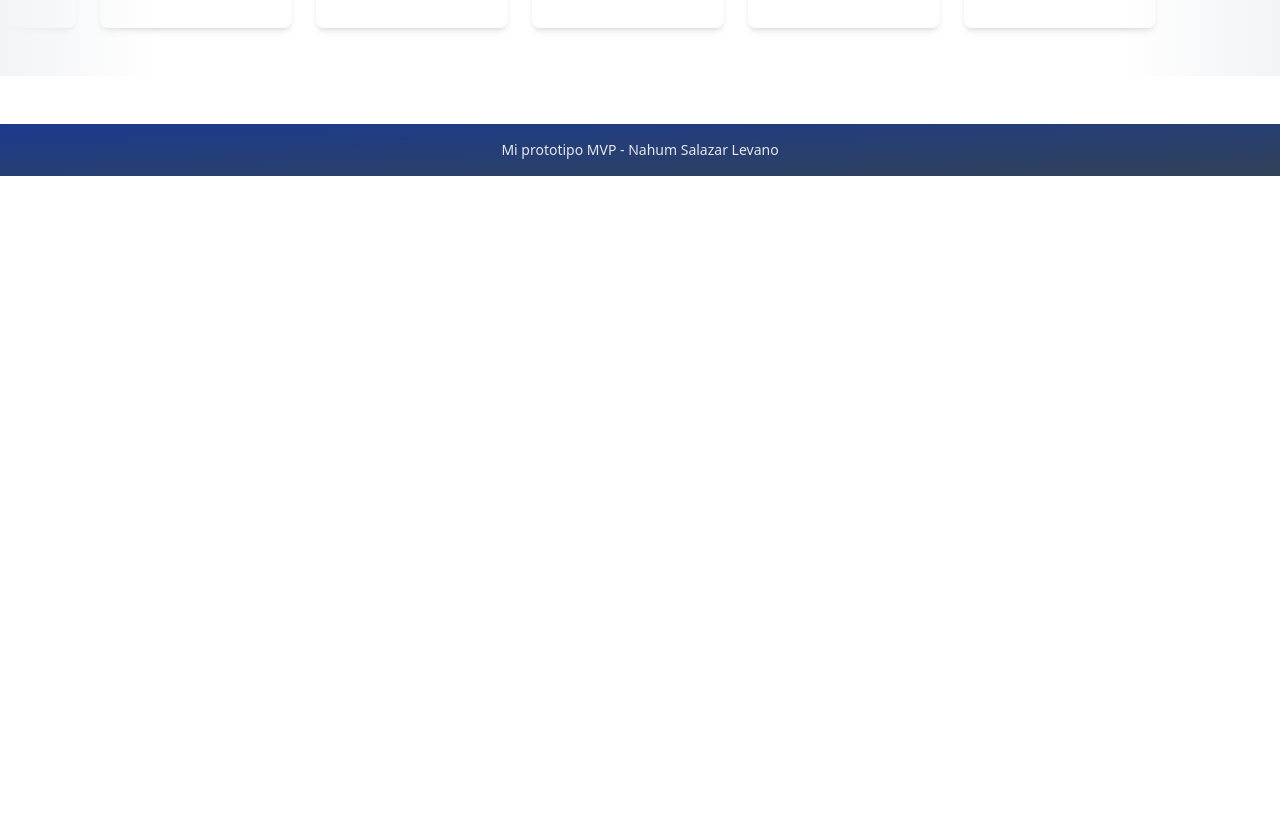
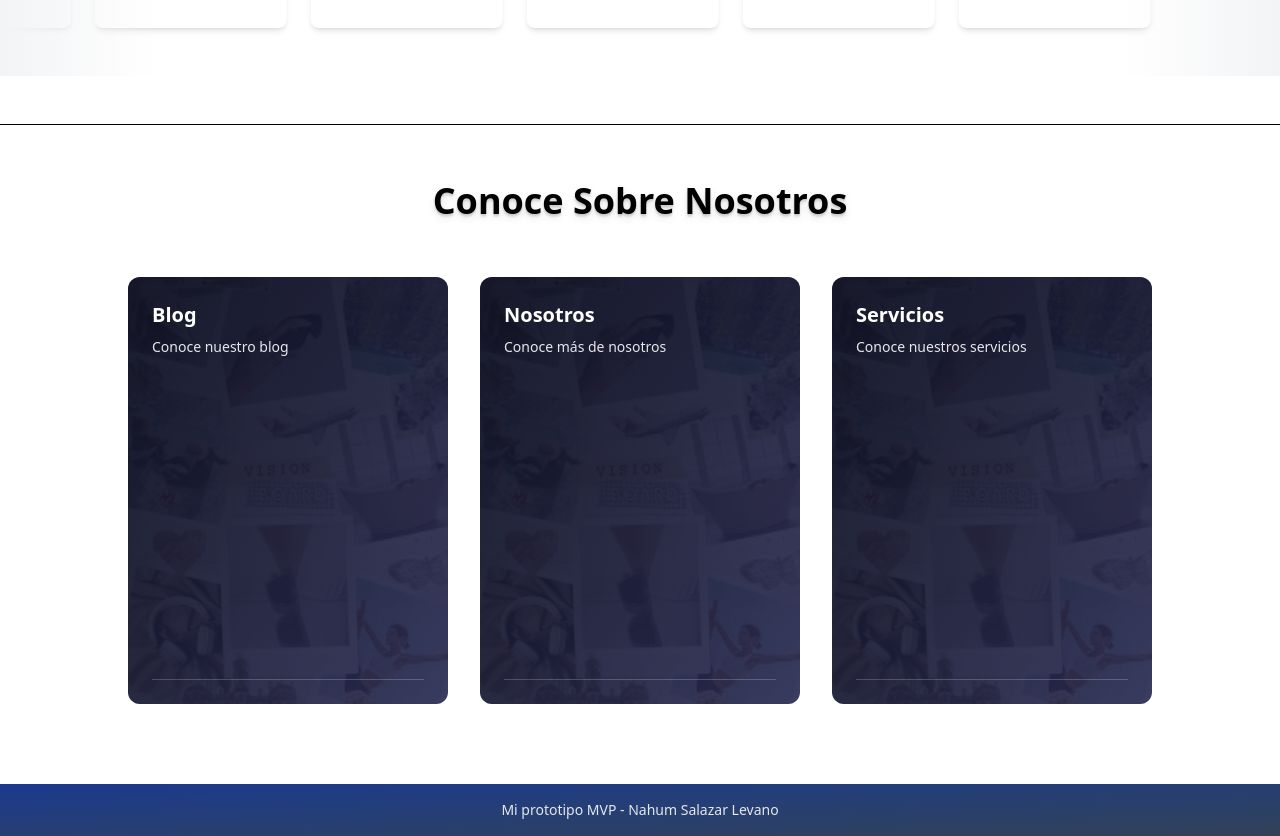
Before and after one commit to Nahum-SL/mvp-project, a Next.js app: page / in a window 1280 px wide. Shown: the part 624-1460 px from the top of the page. Before the commit the page ends 800 px from the top, so only its background shows below. Built offline with nearby package versions, Linux system fonts and the light colour scheme.

Commit message:
añadiendo un section para el home

```diff
--- a/package.json
+++ b/package.json
@@ -26,6 +26,7 @@
     "dotenv": "^17.2.4",
     "eslint": "^9",
     "eslint-config-next": "16.1.6",
+    "prettier-plugin-tailwindcss": "^0.7.2",
     "prisma": "^7.3.0",
     "tailwindcss": "^4",
     "typescript": "^5"
--- a/src/app/page.tsx
+++ b/src/app/page.tsx
@@ -1,6 +1,8 @@
 import LogosCarrusel from "../shared/ui/logos-carrusel";
 import CardTitle from "../shared/ui/cards/CardTitle";
 import { logos } from "../shared/types/logos";
+import ArticleHome from "../shared/ui/cards/home/ArticleHome";
+import { logosHome } from "../shared/types/logosHome";
 
 export default function Home() {
   return (
@@ -12,6 +14,9 @@ export default function Home() {
           images={logos}
         />
       </section>
+      <section>
+        <ArticleHome title="Conoce Sobre Nosotros" cards={logosHome}/>
+      </section>
     </div>
   );
 }
--- /dev/null
+++ b/src/shared/types/logosHome.ts
@@ -0,0 +1,5 @@
+export const logosHome = [
+  {id: 1, title: "Blog", subtitle: "Conoce nuestro blog",image:"/ejemplo.jpeg", href: "/blog"},
+  {id: 2, title: "Nosotros", subtitle: "Conoce más de nosotros",image:"/ejemplo.jpeg", href: "/nosotros"},
+  {id: 3, title: "Servicios", subtitle: "Conoce nuestros servicios",image:"/ejemplo.jpeg", href: "/servicios"},
+]
--- a/src/shared/ui/ContactForm.tsx
+++ b/src/shared/ui/ContactForm.tsx
@@ -97,6 +97,7 @@ export default function ContactForm() {
           <input
             name="name"
             required
+            placeholder="Tu nombre"
             value={formData.name}
             onChange={handleChange}
             className="w-full rounded-lg border border-gray-300 px-4 py-2 focus:border-blue-700 focus:ring-2 focus:ring-blue-200 outline-none"
@@ -111,6 +112,7 @@ export default function ContactForm() {
             type="email"
             name="email"
             required
+            placeholder="tu@email.com"
             value={formData.email}
             onChange={handleChange}
             className="w-full rounded-lg border border-gray-300 px-4 py-2 focus:border-blue-700 focus:ring-2 focus:ring-blue-200 outline-none"
@@ -125,6 +127,7 @@ export default function ContactForm() {
             name="number"
             maxLength={9}
             required
+            placeholder="*********"
             value={formData.number}
             onChange={handleChange}
             className="w-full rounded-lg border border-gray-300 px-4 py-2 focus:border-blue-700 focus:ring-2 focus:ring-blue-200 outline-none"
@@ -139,6 +142,7 @@ export default function ContactForm() {
             type="date"
             name="fechaNac"
             required
+            placeholder="dd/mm/aa"
             value={formData.fechaNac}
             onChange={handleChange}
             className="w-full rounded-lg border border-gray-300 px-4 py-2 focus:border-blue-700 focus:ring-2 focus:ring-blue-200 outline-none"
@@ -152,6 +156,7 @@ export default function ContactForm() {
           <textarea
             name="comment"
             rows={4}
+            placeholder="Dejanos saber tu opinion"
             value={formData.comment}
             onChange={handleChange}
             className="w-full rounded-lg border border-gray-300 px-4 py-2 resize-none focus:border-blue-700 focus:ring-2 focus:ring-blue-200 outline-none"
--- a/src/shared/ui/Navbar.tsx
+++ b/src/shared/ui/Navbar.tsx
@@ -2,11 +2,12 @@
 
 import Link from "next/link";
 import { useState } from "react";
-import { Menu, X } from "lucide-react";
+import { Menu, X, Bell } from "lucide-react";
 import { motion } from "framer-motion";
 
 function NavbarCard() {
-  const [open, setOpen] = useState(false);
+  const [openMenu, setOpenMenu] = useState(false);
+  const [openBell, setOpenBell] = useState(false);
 
   return (
     <nav className="fixed top-0 w-full z-50 bg-white text-gray-900 shadow-md">
@@ -16,9 +17,14 @@ function NavbarCard() {
           Asescon
         </Link>
 
-        <div className="hidden md:flex
-         items-center gap-4 text-gray-600 font-medium">
-          <Link href="/" className="hover:text-blue-700 hover:underline transition-colors">
+        <div
+          className="hidden md:flex
+         items-center gap-4 text-gray-600 font-medium"
+        >
+          <Link
+            href="/"
+            className="hover:text-blue-700 hover:underline transition-colors"
+          >
             INICIO
           </Link>
           <Link
@@ -69,70 +75,91 @@ function NavbarCard() {
           </Link>
         </div>
 
-        {/* Mobile button */}
+        {/* Mobile Notificaciones */}
+        <button
+          className="md:hidden p-3 hover:bg-blue-700 hover:text-white transition-color"
+          onClick={() => setOpenBell(!openBell)}
+          aria-label="Toggle Menu"
+        >
+          {openBell ? <X size={24} /> : <Bell size={24} />}
+        </button>
+
+        {/* Mobile Menu de Hamburgesa */}
         <button
           className="md:hidden p-3 ml-auto border-2 border-blue-900 rounded-lg hover:bg-blue-700 hover:text-white transition-colors"
-          onClick={() => setOpen(!open)}
+          onClick={() => setOpenMenu(!openMenu)}
           aria-label="Toggle Menu"
         >
-          {open ? <X size={28} /> : <Menu size={28} />}
+          {openMenu ? <X size={24} /> : <Menu size={24} />}
         </button>
       </div>
 
-        {open && (
+      {openBell && (
+        <div className="md:hidden absolute top-20 right-0 w-full bg-blue-900 text-white flex flex-col gap-4 px-6 py-5 shadow-lg">
+          <Link
+            href="/blog"
+            onClick={() => setOpenBell(false)}
+            className="font-medium hover:text-blue-200 transition-colors"
+          >
+            Blog
+          </Link>
+        </div>
+      )}
+
+      {openMenu && (
         <div className="md:hidden absolute top-20 right-0 w-full bg-blue-900 text-white flex flex-col gap-4 px-6 py-5 shadow-lg">
           <Link
             href="/"
-              onClick={() => setOpen(false)}
+            onClick={() => setOpenMenu(false)}
             className="font-medium hover:text-blue-200 transition-colors"
           >
             INICIO
           </Link>
           <Link
             href="/nosotros"
-              onClick={() => setOpen(false)}
+            onClick={() => setOpenMenu(false)}
             className="font-medium hover:text-blue-200 transition-colors"
           >
             NOSOTROS
           </Link>
           <Link
             href="/servicios"
-              onClick={() => setOpen(false)}
+            onClick={() => setOpenMenu(false)}
             className="font-medium hover:text-blue-200 transition-colors"
           >
             SERVICIOS
           </Link>
           <Link
             href="/planes"
-              onClick={() => setOpen(false)}
+            onClick={() => setOpenMenu(false)}
             className="font-medium hover:text-blue-200 transition-colors"
           >
             PLANES
           </Link>
           <Link
             href="/contacto"
-              onClick={() => setOpen(false)}
+            onClick={() => setOpenMenu(false)}
             className="font-medium hover:text-blue-200 transition-colors"
           >
             CONTACTO
           </Link>
           <Link
             href="/blog"
-              onClick={() => setOpen(false)}
+            onClick={() => setOpenMenu(false)}
             className="font-medium hover:text-blue-200 transition-colors"
           >
             BLOG
           </Link>
           <Link
             href="/intranet"
-              onClick={() => setOpen(false)}
+            onClick={() => setOpenMenu(false)}
             className="font-medium hover:text-blue-200 transition-colors"
           >
             INTRANET
           </Link>
           <Link
             href="/"
-              onClick={() => setOpen(false)}
+            onClick={() => setOpenMenu(false)}
             className="font-medium hover:text-blue-200 transition-colors"
           >
             TRABAJA CON NOSOTROS
--- /dev/null
+++ b/src/shared/ui/animations/Hover.tsx
@@ -0,0 +1,20 @@
+"use client";
+
+import { ReactNode } from "react";
+import { motion } from "framer-motion";
+
+interface FadeProps {
+  children: ReactNode;
+  delay?: number;
+}
+
+export default function Hover({ children }: FadeProps) {
+  return (
+    <motion.div
+      whileHover={{ scale: 1.05, y: -4 }}
+      transition={{ duration: 0.25 }}
+    >
+      {children}
+    </motion.div>
+  );
+}
--- /dev/null
+++ b/src/shared/ui/cards/home/ArticleHome.tsx
@@ -0,0 +1,91 @@
+"use client";
+
+import Hover from "../../animations/Hover";
+
+import Link from "next/link";
+import Image from "next/image";
+
+type ArticleCard = {
+  id: number;
+  title: string;
+  subtitle: string;
+  image?: string;
+  href: string;
+};
+
+interface ArticleHomeProps {
+  title: string;
+  cards: ArticleCard[];
+}
+
+function ArticleCard({
+  title,
+  subtitle,
+  image,
+  href,
+}: Omit<ArticleCard, "id">) {
+  return (
+    <Link href={href} className="block h-full">
+      <article
+        className={`
+          relative
+          rounded-xl
+          overflow-hidden
+          text-white
+          transition-all
+          duration-300
+          bg-linear-to-tl
+          from-[rgba(32,35,91,0.8)]
+          to-[rgba(7,9,33,0.9)]
+          /* Ajuste de dimensiones: h-full para que todas midan lo mismo */
+          ${image ? "aspect-3/4 w-full" : "min-h-55 w-full"}
+        `}
+      >
+        {image && (
+          <Image
+            src={image}
+            alt={title}
+            fill
+            className="object-cover -z-10 opacity-60 group-hover:opacity-80 transition-opacity"
+            sizes="(max-width: 768px) 100vw, (max-width: 1200px) 50vw, 33vw"
+          />
+        )}
+
+        {/* Overlay con Flex para empujar el contenido */}
+        <div className="relative z-10 flex flex-col h-full bg-black/20 hover:bg-black/10 transition-colors">
+          <header className="p-6">
+            <h3 className="font-bold text-xl mb-2">{title}</h3>
+            <p className="text-sm line-clamp-3 text-gray-200">{subtitle}</p>
+          </header>
+
+          <div className="mt-auto p-6">
+            <div className="w-full h-px bg-white/20" />
+          </div>
+        </div>
+      </article>
+    </Link>
+  );
+}
+
+export default function ArticleHome({ title, cards }: ArticleHomeProps) {
+  return (
+    <section className="pt-10 border-t border-brand-black/10 relative mb-20">
+      <div className="px-4">
+        <div className="max-w-5xl mx-auto">
+          <h2 className="w-full max-w-lg text-pretty text-center mx-auto font-semibold text-4xl text-shadow-lg py-4">
+            {title}
+          </h2>
+          <ul className="grid grid-cols-1 md:grid-cols-2 lg:grid-cols-3 gap-8 mt-10 justify-center">
+            {cards.map((card) => (
+              <Hover key={card.id}>
+                <li className="w-full list-none">
+                  <ArticleCard {...card} />
+                </li>
+              </Hover>
+            ))}
+          </ul>
+        </div>
+      </div>
+    </section>
+  );
+}
--- a/src/shared/ui/cards/intranet/IntranetCardsGrid.tsx
+++ b/src/shared/ui/cards/intranet/IntranetCardsGrid.tsx
@@ -23,7 +23,7 @@ function IntranetCard({ title, href, icon }: Omit<IntranetCard, "id">) {
         viewport={{ once: true }}
         transition={{ duration: 0.4 }}
         whileHover={{ y: -4 }}
-        className="h-full bg-white rounded-lg shadow-sm p-6 border border-gray-200 hover:shadow-md transition-shadow duration-200"
+        className="h-full bg-white rounded-lg shadow-sm p-10 border border-gray-200 hover:shadow-md transition-shadow duration-200"
       >
         {icon && <div className="text-3xl mb-3">{icon}</div>}
         <h3 className="text-center text-lg font-semibold text-gray-900 mb-2">
@@ -44,11 +44,7 @@ export default function IntranetCardsGrid({ cards }: IntranetCardsGridProps) {
               key={card.id}
               className="w-full sm:w-[calc(50%-12px)] lg:w-[calc(33.333%-16px)] xl:w-[calc(25%-18px)] max-w-300px"
             >
-              <IntranetCard
-                title={card.title}
-                href={card.href}
-                icon={card.icon}
-              />
+              <IntranetCard {...card}/>
             </div>
           ))}
         </div>
```
Also changed, not shown: public/ejemplo.jpeg (added), 1 other file (tests, documents, lock files or other folders). Lines whose indentation alone changed are shown as unchanged.
